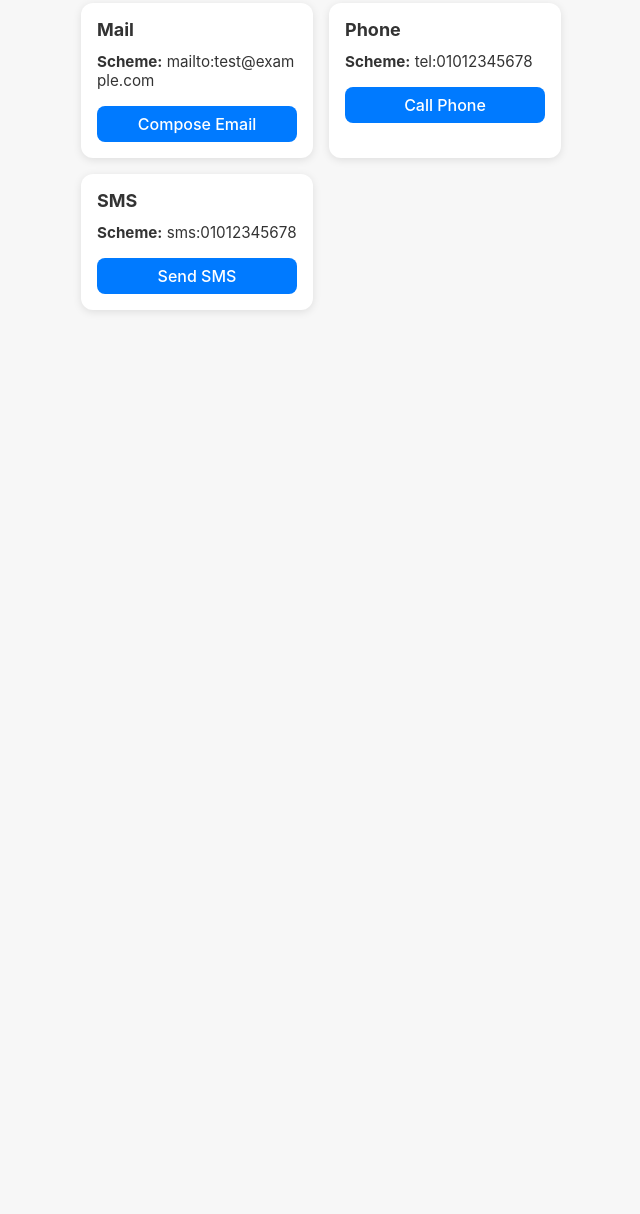
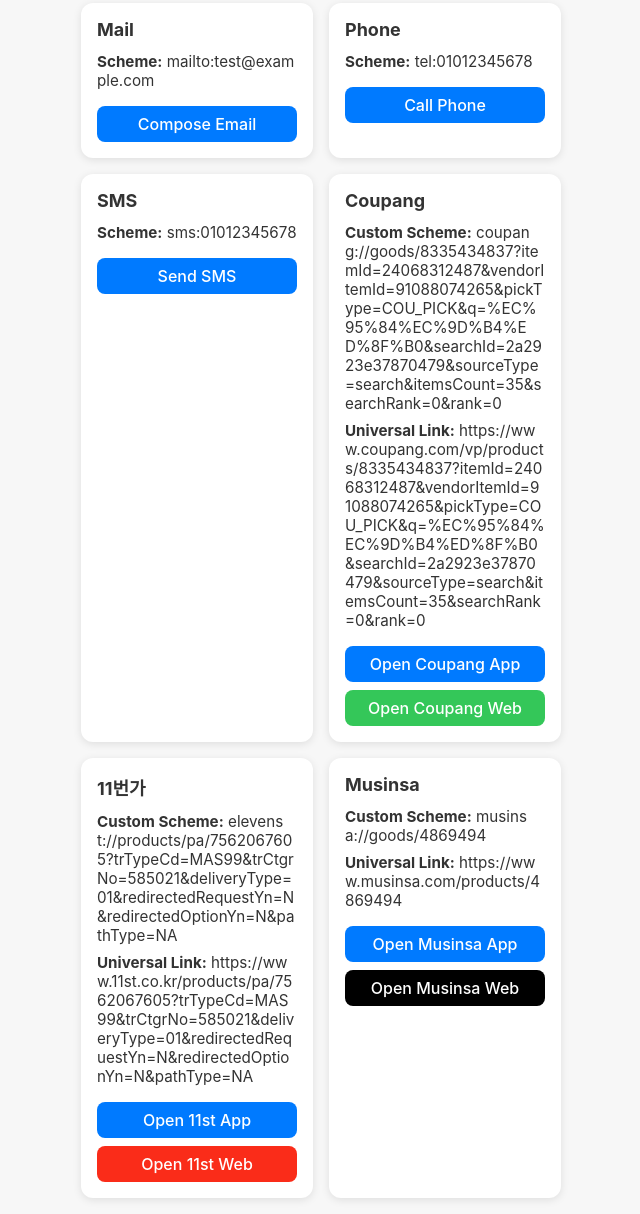
Before and after one commit to rajephon/deeplink-sample, a plain HTML site: page index.html in a window 1280 px wide. Shown: the part 639-1853 px from the top of the page, without its empty margins (319-959 px from the left). Before the commit the page ends 965 px from the top, so only its background shows below. Drawn offline with Linux system fonts and the light colour scheme.

Commit message:
Update title and add new product links for Coupang, 11st, and Musinsa in index.html

```diff
--- a/index.html
+++ b/index.html
@@ -3,7 +3,7 @@
 <head>
   <meta charset="UTF-8">
   <meta name="viewport" content="width=device-width, initial-scale=1.0">
-  <title>Deep Link Test</title>
+  <title>Deep Link Tester</title>
   <style>
     body {
       margin: 0;
@@ -119,6 +119,27 @@
       <p><strong>Scheme:</strong> sms:01012345678</p>
       <a href="sms:01012345678">Send SMS</a>
     </div>
+    <div class="card">
+      <h2>Coupang</h2>
+      <p><strong>Custom Scheme:</strong> coupang://goods/8335434837?itemId=24068312487&vendorItemId=91088074265&pickType=COU_PICK&q=%EC%95%84%EC%9D%B4%ED%8F%B0&searchId=2a2923e37870479&sourceType=search&itemsCount=35&searchRank=0&rank=0</p>
+      <p><strong>Universal Link:</strong> https://www.coupang.com/vp/products/8335434837?itemId=24068312487&vendorItemId=91088074265&pickType=COU_PICK&q=%EC%95%84%EC%9D%B4%ED%8F%B0&searchId=2a2923e37870479&sourceType=search&itemsCount=35&searchRank=0&rank=0</p>
+      <a href="coupang://goods/8335434837?itemId=24068312487&vendorItemId=91088074265&pickType=COU_PICK&q=%EC%95%84%EC%9D%B4%ED%8F%B0&searchId=2a2923e37870479&sourceType=search&itemsCount=35&searchRank=0&rank=0">Open Coupang App</a>
+      <a href="https://www.coupang.com/vp/products/8335434837?itemId=24068312487&vendorItemId=91088074265&pickType=COU_PICK&q=%EC%95%84%EC%9D%B4%ED%8F%B0&searchId=2a2923e37870479&sourceType=search&itemsCount=35&searchRank=0&rank=0" style="margin-top:0.5rem; background:#34c759;">Open Coupang Web</a>
+    </div>
+    <div class="card">
+      <h2>11번가</h2>
+      <p><strong>Custom Scheme:</strong> elevenst://products/pa/7562067605?trTypeCd=MAS99&trCtgrNo=585021&deliveryType=01&redirectedRequestYn=N&redirectedOptionYn=N&pathType=NA</p>
+      <p><strong>Universal Link:</strong> https://www.11st.co.kr/products/pa/7562067605?trTypeCd=MAS99&trCtgrNo=585021&deliveryType=01&redirectedRequestYn=N&redirectedOptionYn=N&pathType=NA</p>
+      <a href="elevenst://products/pa/7562067605?trTypeCd=MAS99&trCtgrNo=585021&deliveryType=01&redirectedRequestYn=N&redirectedOptionYn=N&pathType=NA">Open 11st App</a>
+      <a href="https://www.11st.co.kr/products/pa/7562067605?trTypeCd=MAS99&trCtgrNo=585021&deliveryType=01&redirectedRequestYn=N&redirectedOptionYn=N&pathType=NA" style="margin-top:0.5rem; background:#fa2c19;">Open 11st Web</a>
+    </div>
+    <div class="card">
+      <h2>Musinsa</h2>
+      <p><strong>Custom Scheme:</strong> musinsa://goods/4869494</p>
+      <p><strong>Universal Link:</strong> https://www.musinsa.com/products/4869494</p>
+      <a href="musinsa://goods/4869494">Open Musinsa App</a>
+      <a href="https://www.musinsa.com/products/4869494" style="margin-top:0.5rem; background:#000;">Open Musinsa Web</a>
+    </div>
   </div>
 </body>
 </html>
```
